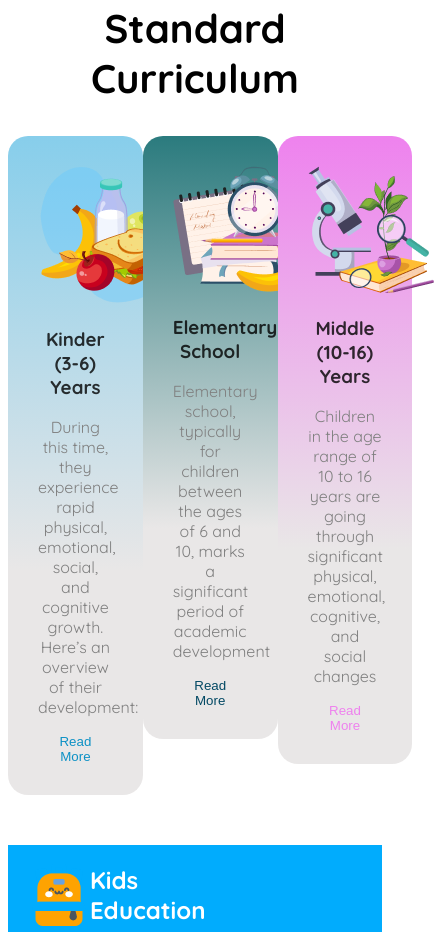
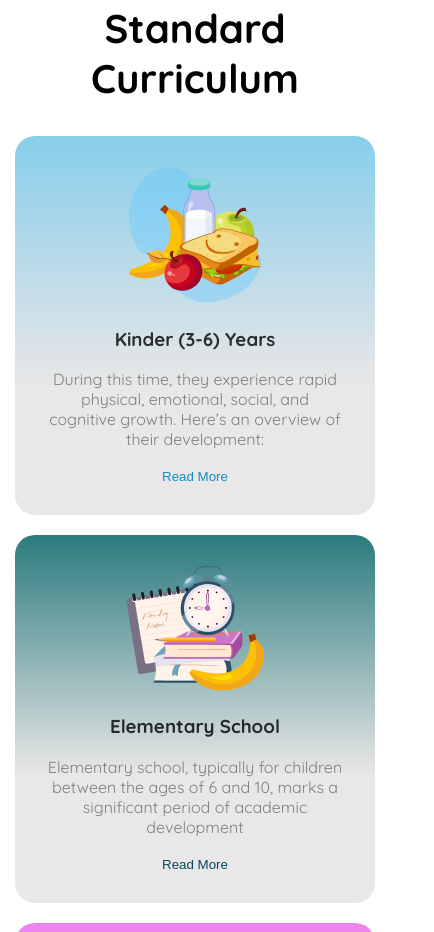
Before and after one commit to tarikuljisan14/Assignment-2, a plain HTML site: page index.html in a window 390 px wide. Shown: the part 1153-2085 px from the top of the page, 434 px wide, since content can reach past the window. Drawn offline with Linux system fonts and the light colour scheme; a web font is replaced by a local one.

Commit message:
responsive curriculum section

```diff
--- a/style/style.css
+++ b/style/style.css
@@ -268,6 +268,27 @@ footer{
 .banner-button-head{
     text-align: center;
 }
+/* card section */
+.card-container{
+    flex-direction: column;
+    gap: 20px;
+
+}
+.card-1-container{
+    width: 80%;
+
+    margin: auto;
+}
+.card-2-container{
+    width: 80%;
+
+    margin: auto;
+}
+.card-3-container{
+    width: 80%;
+
+    margin: auto;
+}
 
 
 
```
